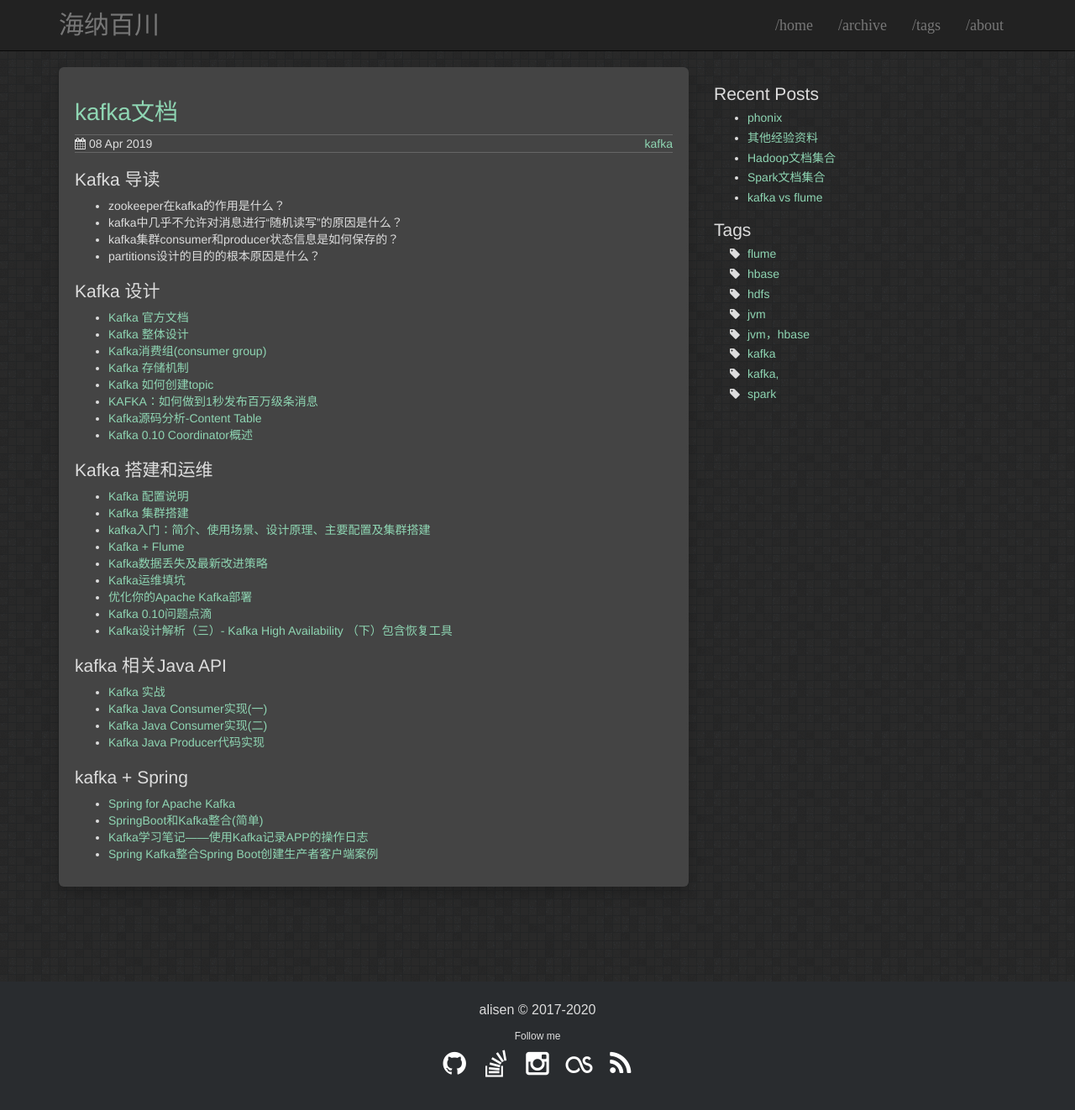
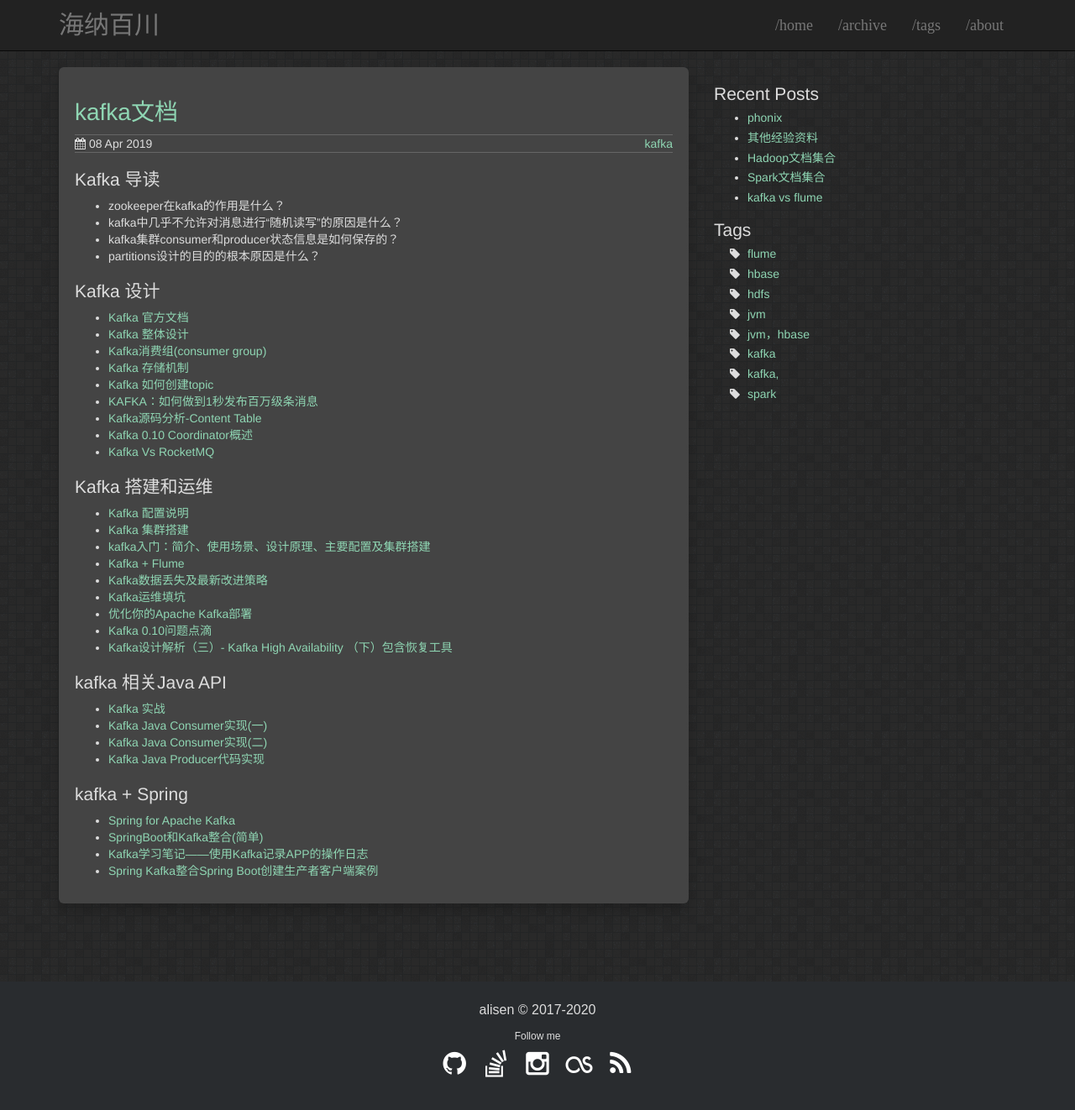
Before and after one commit to igithu/summary, a Jekyll site: the page built from _posts/2019-04-08-kafka-doc.md, in a window 1280 px wide and 1346 px high. Shown: the top 1322 px of the window at 84% size. Built offline with Jekyll 4.4.1, drawn with Linux system fonts in a browser that asks for light colours.

Commit message:
Update 2019-04-08-kafka-doc.md

```diff
--- a/_posts/2019-04-08-kafka-doc.md
+++ b/_posts/2019-04-08-kafka-doc.md
@@ -21,6 +21,7 @@ tags: kafka
 * [KAFKA：如何做到1秒发布百万级条消息](https://blog.csdn.net/antony9118/article/details/71699651)
 * [Kafka源码分析-Content Table](https://www.jianshu.com/p/aa274f8fe00f)
 * [Kafka 0.10 Coordinator概述](https://www.cnblogs.com/byrhuangqiang/p/6384986.html)
+* [Kafka Vs RocketMQ](https://fdx321.github.io/2018/01/03/Kafka-Vs-RocketMQ/)
 
 
 
```
